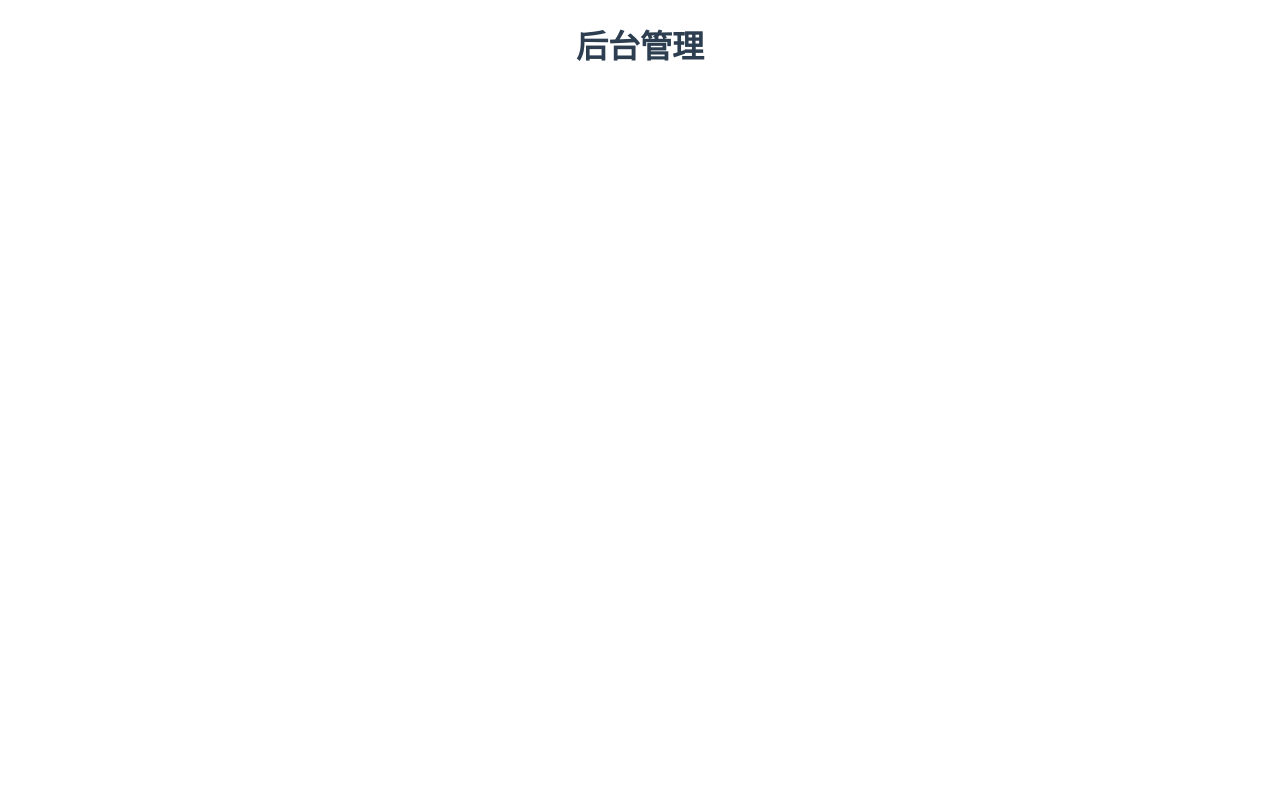
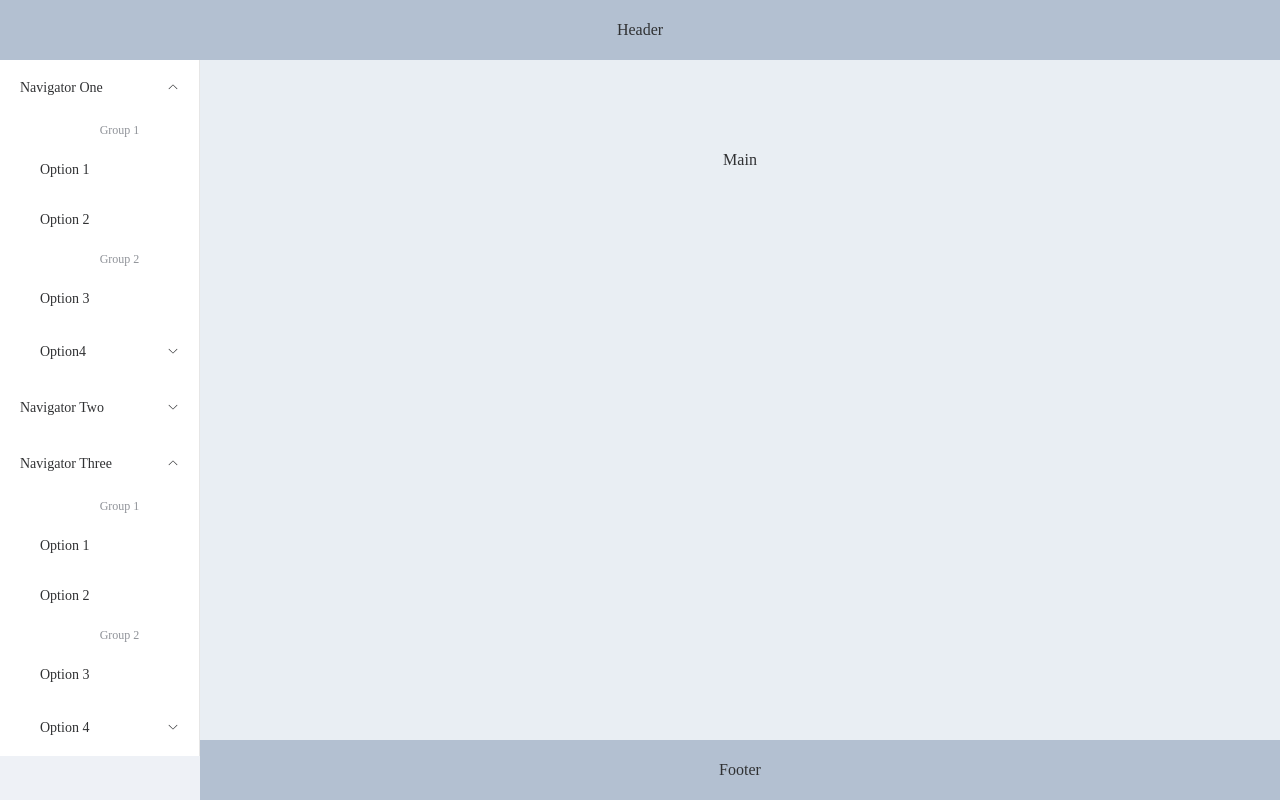
Before and after one commit to zhangzhichaolove/blog-vue3, a Vue app: page /admin in a window 1280 px wide. Built offline with nearby package versions, Linux system fonts and the light colour scheme; sample sign-in values are in the browser's storage.

Commit message:
update admin page.

```diff
--- a/src/App.vue
+++ b/src/App.vue
@@ -1,31 +1,14 @@
 <template>
-  <!-- <div id="nav"> -->
-    <!-- <router-link to="/">Home</router-link> -->
-    <!-- |
-    <router-link to="/about">About</router-link> -->
-  <!-- </div> -->
   <router-view />
 </template>
 
 <style lang="less">
+html,
+body,
 #app {
-  font-family: Avenir, Helvetica, Arial, sans-serif;
-  -webkit-font-smoothing: antialiased;
-  -moz-osx-font-smoothing: grayscale;
+  margin: 0px;
+  padding: 0px;
+  height: 100%;
   text-align: center;
-  color: #2c3e50;
-}
-
-#nav {
-  padding: 30px;
-
-  a {
-    font-weight: bold;
-    color: #2c3e50;
-
-    &.router-link-exact-active {
-      color: #42b983;
-    }
-  }
 }
 </style>
--- a/src/views/Admin.vue
+++ b/src/views/Admin.vue
@@ -1,5 +1,69 @@
 <template>
-  <h1>后台管理</h1>
+  <el-container>
+    <el-header>Header</el-header>
+    <el-container>
+      <!-- <el-aside width="200px">Aside</el-aside> -->
+      <el-aside width="200px" style="background-color: rgb(238, 241, 246)">
+        <el-menu :default-openeds="['1', '3']">
+          <el-sub-menu index="1">
+            <template #title
+              ><i class="el-icon-message"></i>Navigator One</template
+            >
+            <el-menu-item-group>
+              <template #title>Group 1</template>
+              <el-menu-item index="1-1">Option 1</el-menu-item>
+              <el-menu-item index="1-2">Option 2</el-menu-item>
+            </el-menu-item-group>
+            <el-menu-item-group title="Group 2">
+              <el-menu-item index="1-3">Option 3</el-menu-item>
+            </el-menu-item-group>
+            <el-sub-menu index="1-4">
+              <template #title>Option4</template>
+              <el-menu-item index="1-4-1">Option 4-1</el-menu-item>
+            </el-sub-menu>
+          </el-sub-menu>
+          <el-sub-menu index="2">
+            <template #title
+              ><i class="el-icon-menu"></i>Navigator Two</template
+            >
+            <el-menu-item-group>
+              <template #title>Group 1</template>
+              <el-menu-item index="2-1">Option 1</el-menu-item>
+              <el-menu-item index="2-2">Option 2</el-menu-item>
+            </el-menu-item-group>
+            <el-menu-item-group title="Group 2">
+              <el-menu-item index="2-3">Option 3</el-menu-item>
+            </el-menu-item-group>
+            <el-sub-menu index="2-4">
+              <template #title>Option 4</template>
+              <el-menu-item index="2-4-1">Option 4-1</el-menu-item>
+            </el-sub-menu>
+          </el-sub-menu>
+          <el-sub-menu index="3">
+            <template #title
+              ><i class="el-icon-setting"></i>Navigator Three</template
+            >
+            <el-menu-item-group>
+              <template #title>Group 1</template>
+              <el-menu-item index="3-1">Option 1</el-menu-item>
+              <el-menu-item index="3-2">Option 2</el-menu-item>
+            </el-menu-item-group>
+            <el-menu-item-group title="Group 2">
+              <el-menu-item index="3-3">Option 3</el-menu-item>
+            </el-menu-item-group>
+            <el-sub-menu index="3-4">
+              <template #title>Option 4</template>
+              <el-menu-item index="3-4-1">Option 4-1</el-menu-item>
+            </el-sub-menu>
+          </el-sub-menu>
+        </el-menu>
+      </el-aside>
+      <el-container>
+        <el-main>Main</el-main>
+        <el-footer>Footer</el-footer>
+      </el-container>
+    </el-container>
+  </el-container>
 </template>
 
 <script>
@@ -9,4 +73,43 @@ export default {
 </script>
 
 <style scoped>
+.el-container {
+  margin: 0px;
+  padding: 0px;
+  height: 100%;
+}
+.el-header,
+.el-footer {
+  background-color: #b3c0d1;
+  color: var(--el-text-color-primary);
+  text-align: center;
+  line-height: 60px;
+}
+
+.el-aside {
+  background-color: #d3dce6;
+  color: var(--el-text-color-primary);
+  text-align: center;
+  line-height: 200px;
+}
+
+.el-main {
+  background-color: #e9eef3;
+  color: var(--el-text-color-primary);
+  text-align: center;
+  line-height: 160px;
+}
+
+body > .el-container {
+  margin-bottom: 40px;
+}
+
+.el-container:nth-child(5) .el-aside,
+.el-container:nth-child(6) .el-aside {
+  line-height: 260px;
+}
+
+.el-container:nth-child(7) .el-aside {
+  line-height: 320px;
+}
 </style>
--- a/src/views/Home.vue
+++ b/src/views/Home.vue
@@ -1,4 +1,5 @@
 <template>
+  <router-link to="/about">About</router-link>
   <div class="home">
     <img alt="Vue logo" src="../assets/logo.png" />
     <HelloWorld msg="Welcome to Your Vue.js + TypeScript App" />
@@ -23,3 +24,5 @@ export default defineComponent({
   },
 });
 </script>
+<style scoped lang="less">
+</style>
```
